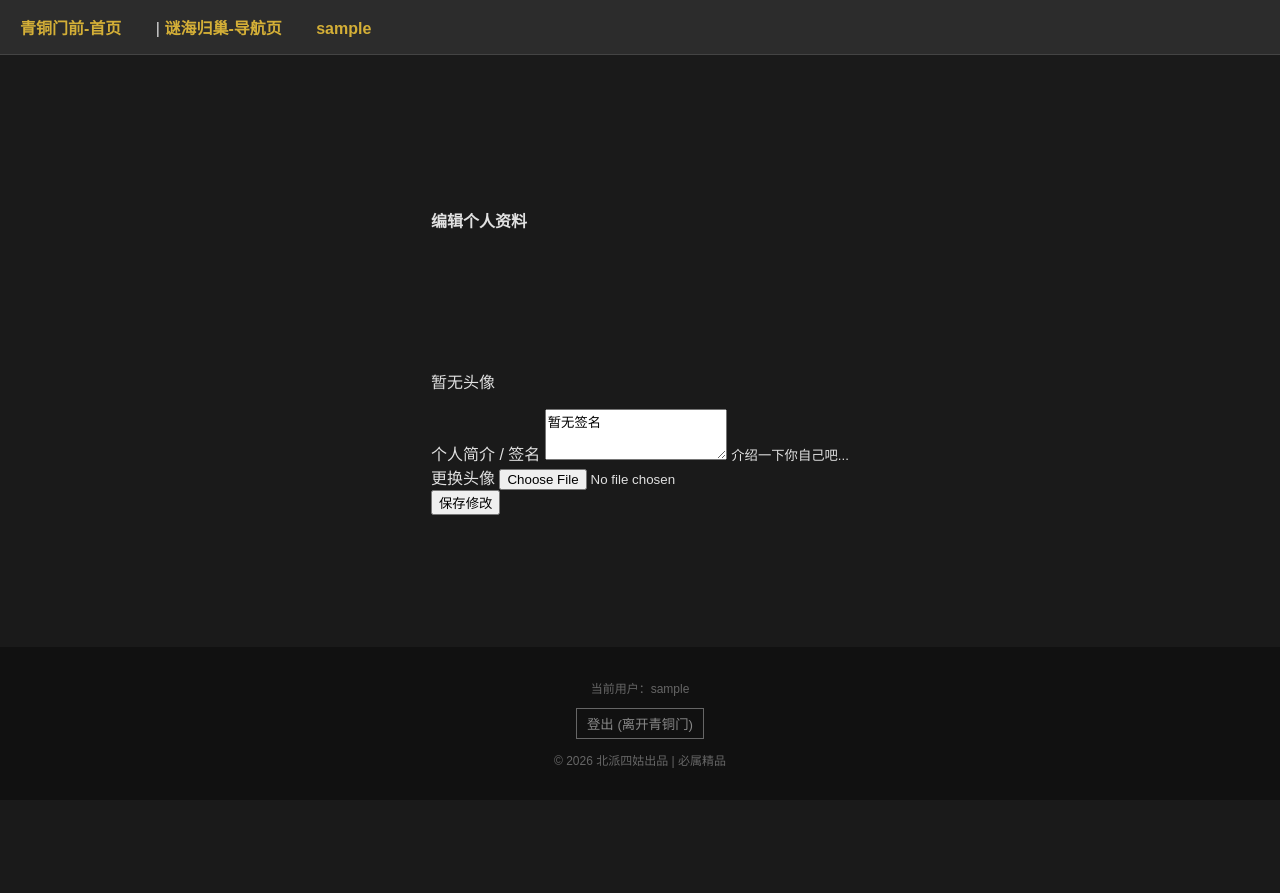
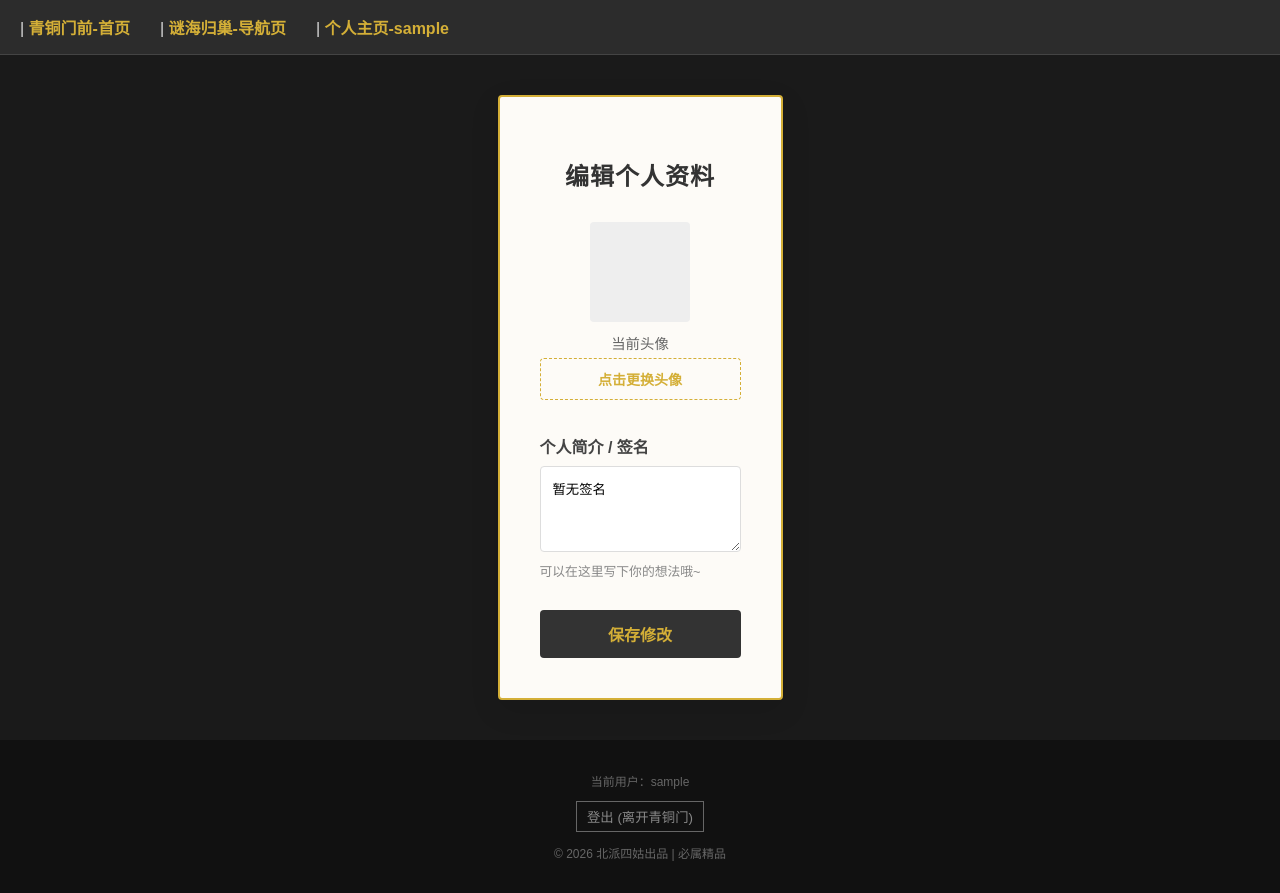
Before and after one commit to jielanjiang46-dotcom/dmbj_web, a Django app: page /users/edit/ in a window 1280 px wide. Before the commit the page ends 768 px from the top, so only its background shows below. Run offline with Django 5.2, Linux system fonts and the light colour scheme; the visitor is signed in with stand-in values (Sample User, id 1); data comes from the database, SQL or seed files in the repository.

Commit message:
add 个人主页、点击

```diff
--- a/main_app/templates/main_app/base.html
+++ b/main_app/templates/main_app/base.html
@@ -14,11 +14,11 @@
     <!-- 顶部导航栏 -->
     <nav class="navbar">
         <div class="nav-links">
-            <a href="{% url 'main_app:index' %}">青铜门前-首页</a> |
-            <a href="{% url 'main_app:navigation' %}">谜海归巢-导航页</a>
+            | <a href="{% url 'main_app:index' %}">青铜门前-首页</a>|
+            <a href="{% url 'main_app:navigation' %}"> 谜海归巢-导航页</a>|
             <!-- 在导航栏右上角 -->
             {% if user.is_authenticated %}
-                <a href="{% url 'main_app:user_profile' user.username %}">{{ user.username }}</a>
+                <a href="{% url 'main_app:user_profile' user.username %}"> 个人主页-{{ user.username }}</a>
             {% endif %}
         </div>
         <!-- 这里可以放一些右上角的状态，或者留空 -->
--- a/main_app/templates/main_app/edit_profile.html
+++ b/main_app/templates/main_app/edit_profile.html
@@ -3,47 +3,201 @@
 {% extends "main_app/base.html" %}
 
 {% block content %}
-<div class="container mt-5">
-    <div class="row justify-content-center">
-        <div class="col-md-8">
-            <div class="card shadow-sm">
-                <div class="card-header bg-primary text-white">
-                    <h4 class="mb-0">编辑个人资料</h4>
-                </div>
-                <div class="card-body">
+
+<style>
+    /* 复用之前的布局逻辑，确保风格统一 */
+    .edit-page-wrapper {
+        display: flex;
+        justify-content: center;
+        align-items: center;
+        min-height: 60vh;
+        padding: 20px;
+    }
+
+    .elegant-form-card {
+        background-color: #fdfbf7; /* 米白色背景 */
+        border: 2px solid #d4af37; /* 金色边框 */
+        width: 100%;
+        max-width: 500px; /* 编辑页面通常比展示页面窄一点，显得精致 */
+        padding: 40px;
+        border-radius: 4px;
+        box-shadow: 0 10px 30px rgba(0, 0, 0, 0.1);
+        color: #333;
+    }
+
+    .form-title {
+        text-align: center;
+        font-size: 1.5rem;
+        margin-bottom: 30px;
+        color: #333;
+        font-weight: bold;
+        letter-spacing: 1px;
+    }
+
+    /* 头像预览区域 */
+    .avatar-preview-area {
+        text-align: center;
+        margin-bottom: 30px;
+    }
+
+    .current-avatar-img {
+        width: 100px;
+        height: 100px;
+        object-fit: cover;
+        border: 2px solid #eee;
+        padding: 2px;
+        margin-bottom: 10px;
+    }
+
+    .avatar-label {
+        display: block;
+        font-size: 0.9rem;
+        color: #666;
+        margin-bottom: 5px;
+    }
+
+    /* 表单控件美化 */
+    .custom-input-group {
+        margin-bottom: 20px;
+    }
+
+    .custom-input-group label {
+        display: block;
+        margin-bottom: 8px;
+        font-weight: bold;
+        color: #444;
+    }
+
+    .custom-textarea {
+        width: 100%;
+        padding: 12px;
+        border: 1px solid #ddd;
+        border-radius: 4px;
+        background-color: #fff;
+        font-family: inherit;
+        resize: vertical; /* 允许垂直拉伸 */
+        box-sizing: border-box; /* 防止padding撑破宽度 */
+        transition: border-color 0.3s;
+    }
+
+    .custom-textarea:focus {
+        outline: none;
+        border-color: #d4af37; /* 聚焦时变金边 */
+    }
+
+    /* 文件上传按钮美化 (隐藏原生丑陋的 input) */
+    .file-upload-wrapper {
+        position: relative;
+        overflow: hidden;
+        display: inline-block;
+        width: 100%;
+    }
+
+    .btn-upload {
+        border: 1px dashed #d4af37;
+        color: #d4af37;
+        background-color: transparent;
+        padding: 10px 20px;
+        border-radius: 4px;
+        font-size: 14px;
+        font-weight: bold;
+        cursor: pointer;
+        width: 100%;
+        text-align: center;
+        transition: all 0.3s;
+        box-sizing: border-box;
+    }
+
+    .btn-upload:hover {
+        background-color: #d4af37;
+        color: #fff;
+    }
+
+    /* 真正的 input 透明覆盖在上面 */
+    .file-upload-wrapper input[type=file] {
+        font-size: 100px;
+        position: absolute;
+        left: 0;
+        top: 0;
+        opacity: 0;
+        cursor: pointer;
+    }
+
+    /* 提交按钮 */
+    .btn-submit {
+        width: 100%;
+        padding: 12px;
+        background-color: #333; /* 深色按钮显高级 */
+        color: #d4af37; /* 金色文字 */
+        border: none;
+        border-radius: 4px;
+        font-size: 16px;
+        font-weight: bold;
+        cursor: pointer;
+        transition: background-color 0.3s;
+        margin-top: 10px;
+    }
+
+    .btn-submit:hover {
+        background-color: #000;
+    }
+
+    .helper-text {
+        font-size: 0.8rem;
+        color: #888;
+        margin-top: 5px;
+    }
+</style>
+
+<div class="edit-page-wrapper">
+    <div class="elegant-form-card">
+        <h2 class="form-title">编辑个人资料</h2>
+
         <!-- 【关键点】必须加 enctype="multipart/form-data"，否则头像无法上传 -->
         <form method="post" enctype="multipart/form-data">
             {% csrf_token %}
 
-                        <!-- 显示当前头像预览 (可选) -->
-                        <div class="text-center mb-4">
+            <!-- 头像预览与上传区 -->
+            <div class="avatar-preview-area">
                 {% if profile.avatar %}
-                                <img src="{{ profile.avatar.url }}" alt="当前头像" class="rounded-circle mb-2" style="width: 100px; height: 100px; object-fit: cover;">
-                                <p class="text-muted small">当前头像</p>
+                    <img src="{{ profile.avatar.url }}" alt="当前头像" class="current-avatar-img">
                 {% else %}
-                                <div class="bg-secondary rounded-circle d-inline-block mb-2" style="width: 100px; height: 100px;"></div>
-                                <p class="text-muted small">暂无头像</p>
+                    <!-- 如果没有头像，显示一个占位符 -->
+                    <div style="width: 100px; height: 100px; background: #eee; margin: 0 auto 10px; border-radius: 4px;"></div>
                 {% endif %}
+                <span class="avatar-label">当前头像</span>
+
+                <!-- 美化的文件上传按钮 -->
+                <div class="file-upload-wrapper">
+                    <button class="btn-upload" type="button">点击更换头像</button>
+                    <input type="file" id="avatar" name="avatar" accept="image/*">
+                </div>
             </div>
 
-                        <!-- 个人简介输入框 -->
-                        <div class="form-group mb-3">
+            <!-- 简介输入框 -->
+            <div class="custom-input-group">
                 <label for="bio">个人简介 / 签名</label>
-                            <textarea class="form-control" id="bio" name="bio" rows="3">{{ profile.bio }}</textarea>
-                            <small class="form-text text-muted">介绍一下你自己吧...</small>
+                <textarea class="custom-textarea" id="bio" name="bio" rows="4" placeholder="介绍一下你自己吧...">{{ profile.bio }}</textarea>
+                <div class="helper-text">可以在这里写下你的想法哦~</div>
             </div>
 
-                        <!-- 更换头像输入框 -->
-                        <div class="form-group mb-3">
-                            <label for="avatar">更换头像</label>
-                            <input type="file" class="form-control-file" id="avatar" name="avatar">
-                        </div>
-
-                        <button type="submit" class="btn btn-success btn-block">保存修改</button>
+            <!-- 提交按钮 -->
+            <button type="submit" class="btn-submit">保存修改</button>
         </form>
     </div>
 </div>
-        </div>
-    </div>
-</div>
+
+<script>
+    // 简单的JS：当用户选择了文件后，改变按钮文字提示文件名
+    document.querySelector('input[type="file"]').addEventListener('change', function(e) {
+        var fileName = e.target.files[0].name;
+        var btn = document.querySelector('.btn-upload');
+        if(fileName) {
+            btn.innerText = "已选择: " + fileName;
+            btn.style.borderColor = "#333";
+            btn.style.color = "#333";
+        }
+    });
+</script>
+
 {% endblock content %}
```
Also changed, not shown: main_app/templates/main_app/profile.html (+110 -48 lines), main_app/templates/main_app/topic.html (+64 -41 lines). Lines whose indentation alone changed are shown as unchanged.
